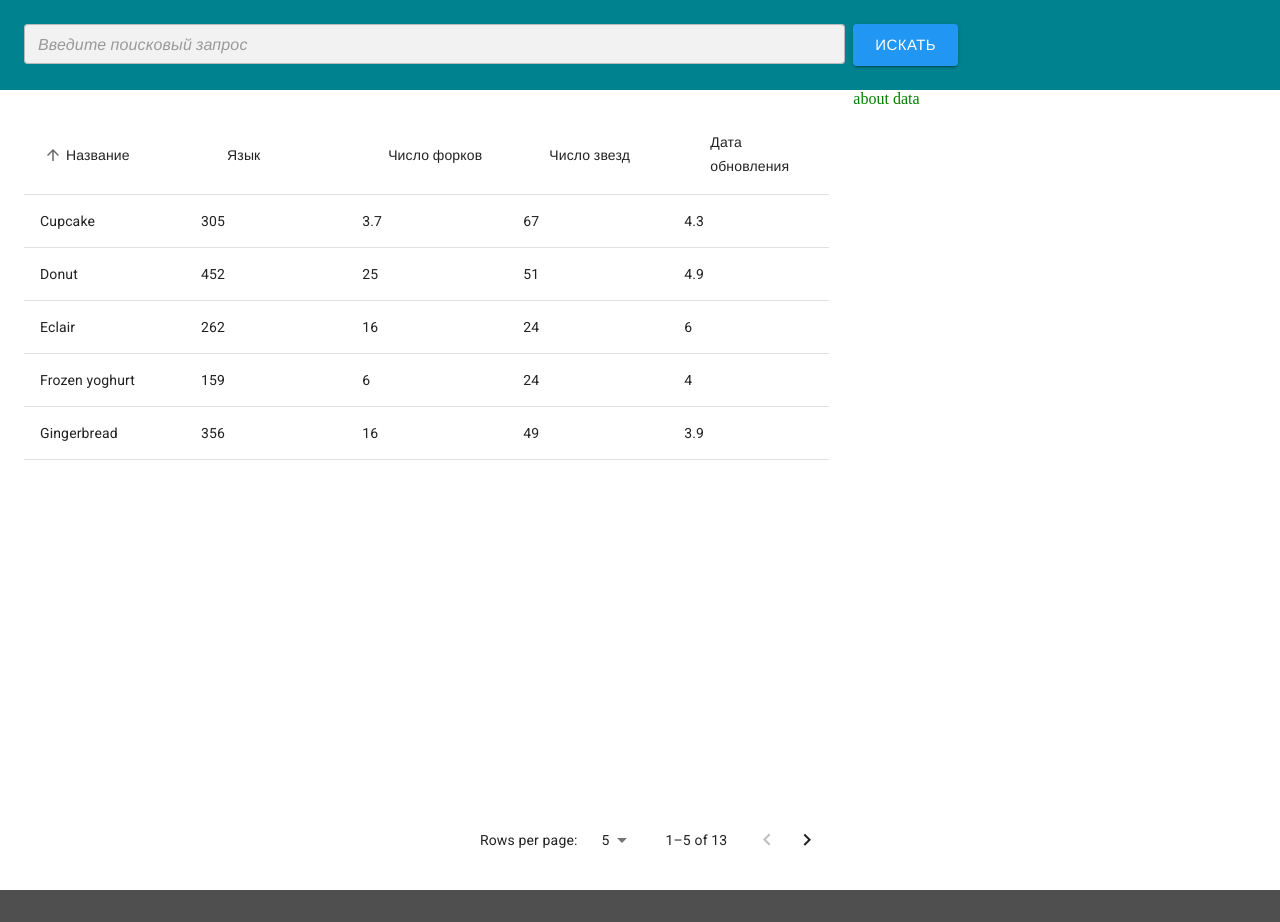
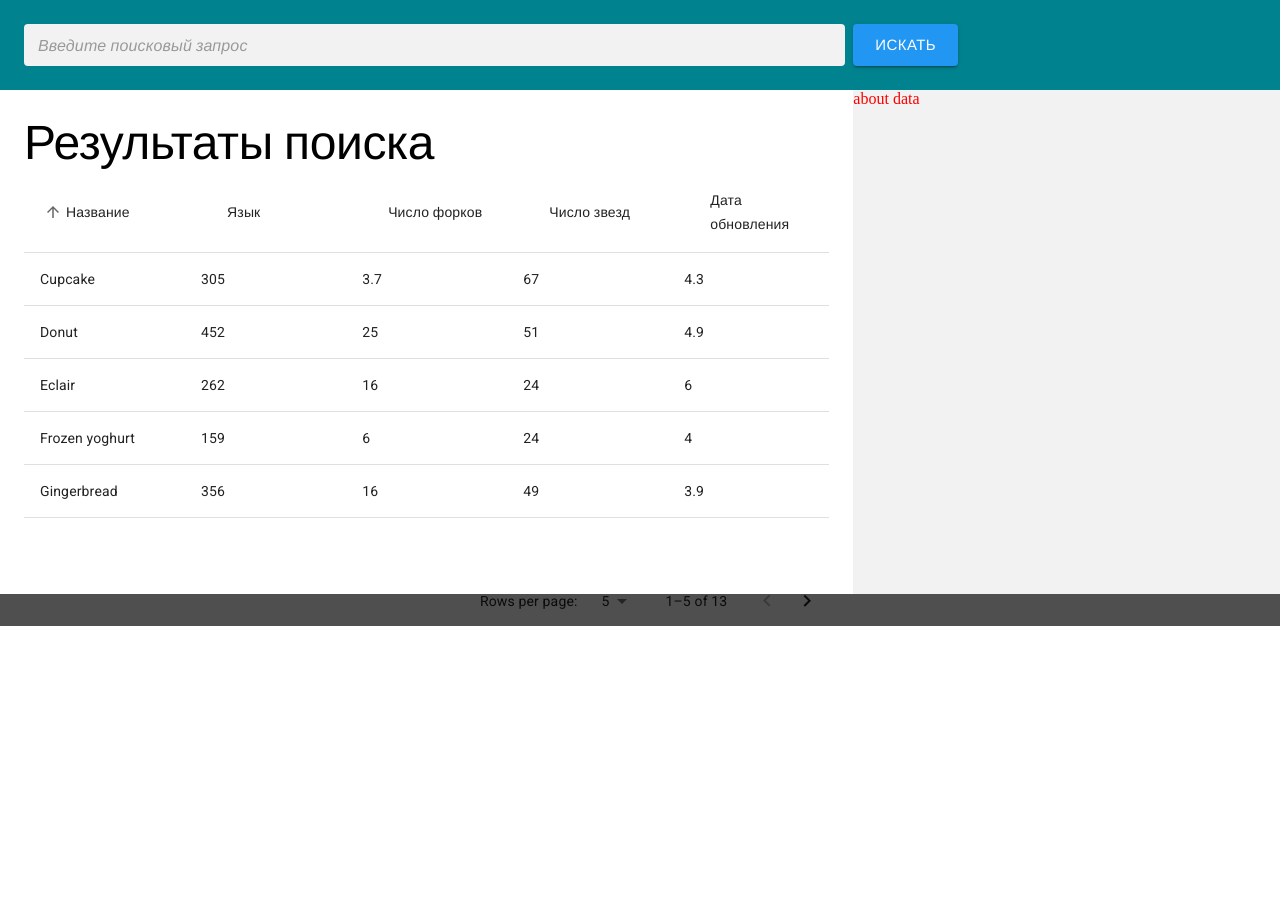
Before and after one commit to Nnder/github_projects_viewer, a React (Vite) app: page / in a window 1280 px wide. After the commit the page ends 800 px from the top, so only its background shows below. Built offline with nearby package versions, Linux system fonts and the light colour scheme; a web font is replaced by a local one.

Commit message:
feat(app): change mui theme, update css

```diff
--- a/src/main.tsx
+++ b/src/main.tsx
@@ -13,8 +13,14 @@ const theme = createTheme({
     primary: {
       main: "#2196F3",
     },
+	background: {
+		default: '#F2F2F2',
+	},
+	action: {
+		hover: 'rgba(33, 150, 243, 0.1)'
+	},
 	// secondary: {
-    //   main: "#2196F3",
+	// 	main: "#F2F2F2",
 	// },
     // info: {
     //   main: "#2196F3",
@@ -32,8 +38,12 @@ const theme = createTheme({
       styleOverrides: {
         root: {
 			fontSize: 14,
+			backgroundColor: 'palette.secondary.main',
 			'& .MuiInputBase-input::placeholder': {
 				fontStyle: 'italic',
+			},
+			"& .MuiOutlinedInput-notchedOutline": {
+				border: 'none',
 			}
         },
       }
@@ -60,27 +70,16 @@ const theme = createTheme({
         },
       },
     },
-    MuiTableBody: {
+    MuiTableRow: {
       styleOverrides: {
+          // Even though there is a hover rule we have to override it here. Don't ask.
           root: {
-          ".MuiTableRow-hover": {
-            color: 'green',
+              '&.MuiTableRow-hover:hover': {
+                  backgroundColor: 'palette.action.hover',
               },
           },
       },
-    }
-    // MuiTableRow:{
-    //   styleOverrides: {
-    //     root: {
-    //       "&:hover": {
-    //         backgroundColor: "rgb(33, 150, 243, 0.4)",
-    //       },
-    //     },
-    //     hover: {
-    //       backgroundColor: "rgb(33, 150, 243, 0.4)",
-    //     }
-    //   },
-    // }
+  },
   },
 });
 
--- a/src/organisms/Table/ProjectsTable.tsx
+++ b/src/organisms/Table/ProjectsTable.tsx
@@ -198,6 +198,7 @@ export default function EnhancedTable() {
         <Table
           sx={{ minWidth: 480 }}
           aria-labelledby="tableTitle"
+
         >
           <EnhancedTableHead
             order={order}
@@ -217,8 +218,9 @@ export default function EnhancedTable() {
                   key={row.id}
                   sx={{
                 	cursor: 'pointer',
-					'& .MuiTableRow-hover::hover': {
-						backgroundColor: 'green',
+					'& .MuiTableRow-root:hover': {
+						backgroundColor: '',
+						// background: 'transparent'
 					}
                    }}
                 >
--- a/src/pages/Search/Search.module.scss
+++ b/src/pages/Search/Search.module.scss
@@ -1,6 +1,6 @@
 .search {
   padding: 24px;
-  // height: 42px;
+  height: 42px;
   display: grid;
   grid-template-columns: 2fr 1fr;
   background-color: #00838F;
--- a/src/pages/Search/Search.tsx
+++ b/src/pages/Search/Search.tsx
@@ -1,4 +1,4 @@
-import { Box, Button, TextField } from "@mui/material"
+import { Box, Button, TextField, Typography } from "@mui/material"
 import EnhancedTable from "../../organisms/Table/ProjectsTable"
 import classes from './Search.module.scss';
 
@@ -6,22 +6,17 @@ export const Search = () => {
   return (
     <>
 		<div className={classes.search}>
-			<Box sx={{
-				width: '100%',
-			}}>
+			<div>
 				<TextField size="small" fullWidth placeholder="Введите поисковый запрос"
-				sx={{
-					backgroundColor: '#F2F2F2',
-					borderRadius: '4px',
-					p:0,
+					sx={{
+						backgroundColor: 'background.default',
+						borderRadius: '4px',
+						py: '1px',
 				}}/>
-			</Box>
-
-			<Box sx={{
-				ml:1
-			}}>
-				<Button size="large" variant="contained">искать</Button>
-			</Box>
+			</div>
+			<div>
+				<Button size="large" variant="contained" sx={{ml:1}}>искать</Button>
+			</div>
 		</div>
 		<Box
 			sx={{
@@ -31,13 +26,18 @@ export const Search = () => {
 			}}
 		>
 			<Box sx={{p:3}}>
+				<Typography variant="h2" sx={{color: 'black', fontSize: [,36,48] }}>Результаты поиска</Typography>
 				<EnhancedTable/>
 			</Box>
-			<Box>
+			<Box sx={{
+				backgroundColor: 'background.default',
+			}}>
 				about data
 			</Box>
 		</Box>
+
 		<div className={classes.footer}></div>
+
     </>
   )
 }
--- a/src/test.scss
+++ b/src/test.scss
@@ -5,12 +5,10 @@ body{
   color: $primary-color;
   padding: 0;
   margin: 0;
-  &:hover{
-    color: green
-  }
+  min-height: 100vh;
 
   #root {
-    height: 100vh;
+    min-height: 100vh;
   }
 }
 
```
Lines whose indentation alone changed are shown as unchanged.
